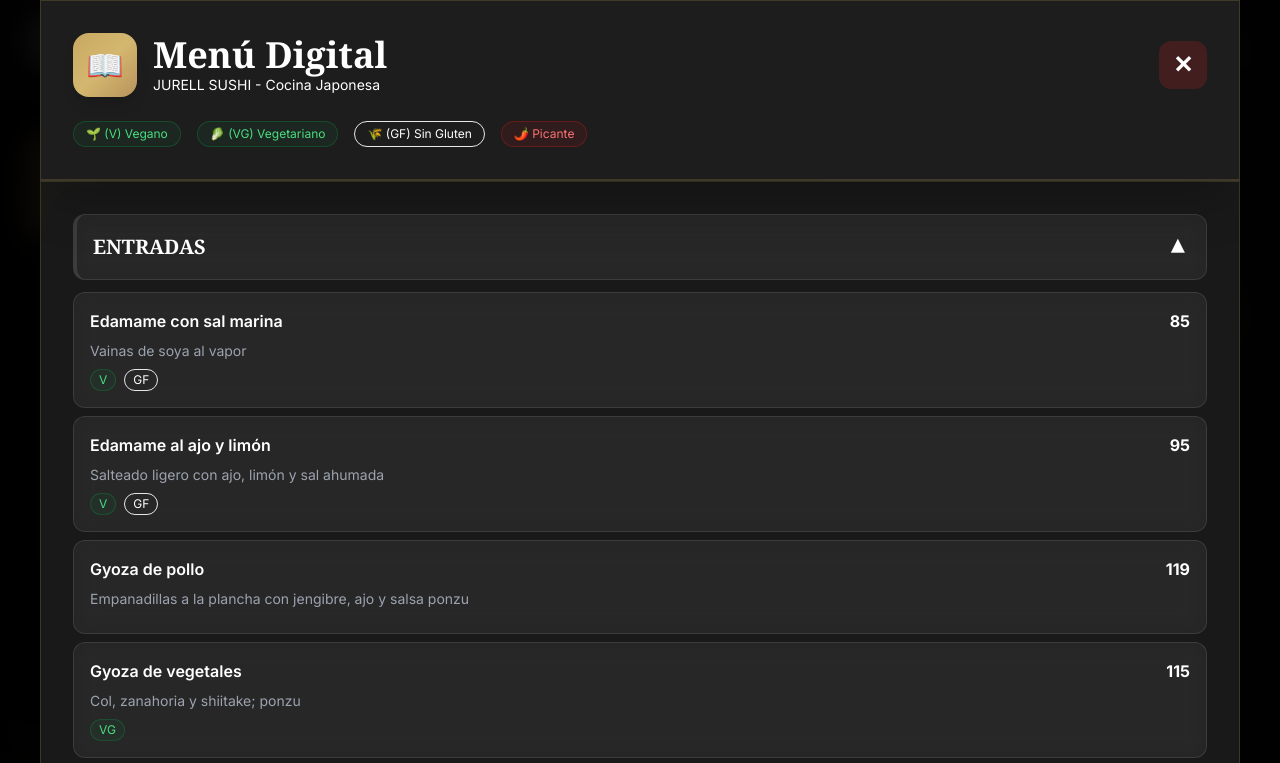
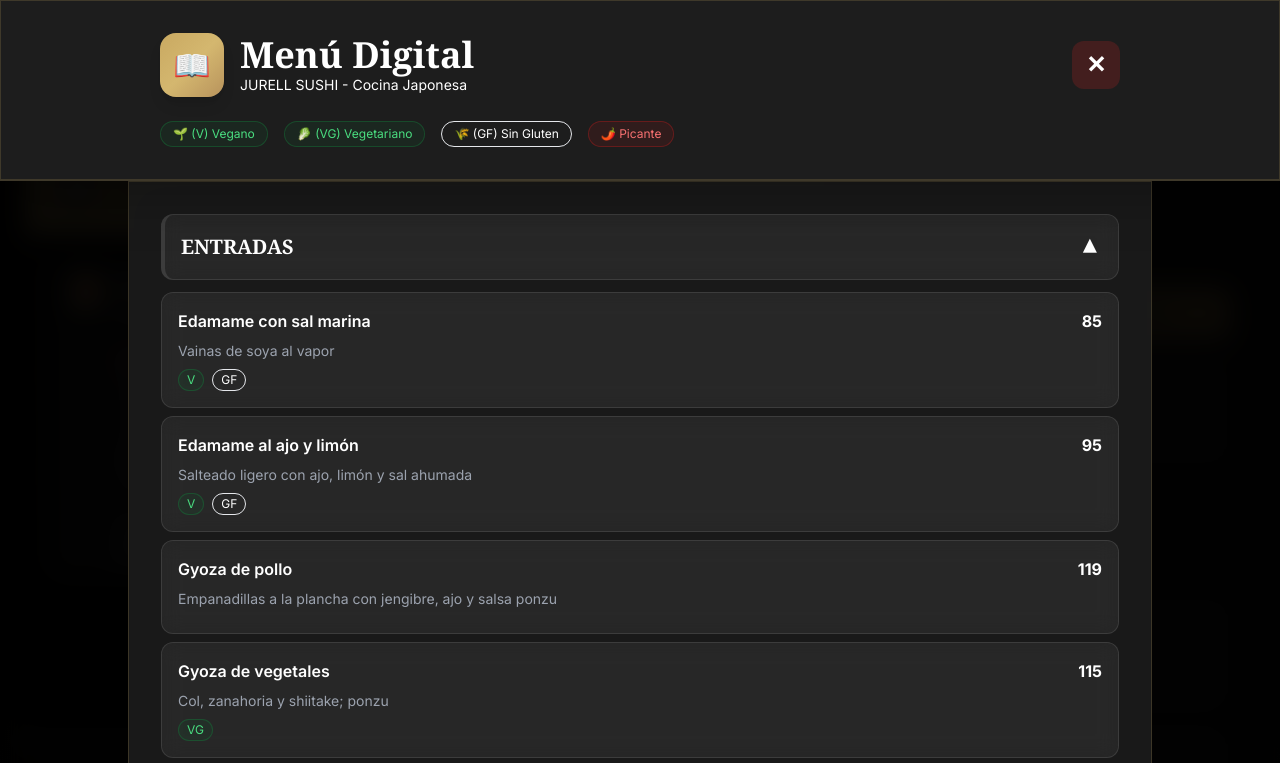
Before and after one commit to notfoxes/sushi-chatbot-ai, a website: page index.html in a window 1280 px wide. Both pictures are taken after a click on the button "📖 Ver Menú". Shown: the top 763 px of the page. Drawn offline with nearby package versions, Linux system fonts and the light colour scheme.

Commit message:
Update index.html

```diff
--- a/index.html
+++ b/index.html
@@ -186,25 +186,30 @@
             background: rgba(0, 0, 0, 0.95);
             backdrop-filter: blur(12px);
             z-index: 100;
-            overflow-y: auto;
             display: flex;
-            align-items: flex-start;
-            padding: 0;
+            flex-direction: column;
         }
 
         .modal-container {
             width: 100%;
-            max-width: 1200px;
-            margin: 0 auto;
-            position: relative;
+            height: 100%;
+            display: flex;
+            flex-direction: column;
+            overflow: hidden;
         }
 
         .menu-header-sticky {
-            position: sticky;
-            top: 0;
+            position: relative;
             z-index: 110;
             background: rgba(30, 30, 30, 0.98);
             backdrop-filter: blur(20px);
+            flex-shrink: 0;
+        }
+
+        .menu-content-scroll {
+            flex: 1;
+            overflow-y: auto;
+            overflow-x: hidden;
         }
 
         .spicy-icon { color: #d94a4a; }
@@ -416,9 +421,9 @@
     <!-- Menu Modal (Carta Digital) -->
     <div id="menuModal" class="hidden modal-backdrop" onclick="closeMenuBackdrop(event)">
         <div class="modal-container">
-            <!-- Header de la Carta (STICKY) -->
+            <!-- Header de la Carta (FIJO) -->
             <div class="menu-header-sticky glass-dark border-b-2 border-gold-900/30 shadow-2xl">
-                <div class="p-6 md:p-8">
+                <div class="max-w-5xl mx-auto p-6 md:p-8">
                     <div class="flex justify-between items-center">
                         <div class="flex items-center space-x-4">
                             <div class="w-12 h-12 md:w-16 md:h-16 gold-gradient rounded-2xl flex items-center justify-center text-2xl md:text-3xl shadow-lg">
@@ -444,9 +449,11 @@
                 </div>
             </div>
 
-            <!-- Contenido del Menú (Scrolleable) -->
-            <div id="menuContent" class="glass-dark p-6 md:p-8 space-y-6">
-                <!-- Se llenará dinámicamente con JavaScript -->
+            <!-- Contenido del Menú (SCROLLEABLE) -->
+            <div class="menu-content-scroll">
+                <div id="menuContent" class="max-w-5xl mx-auto glass-dark p-6 md:p-8 space-y-6">
+                    <!-- Se llenará dinámicamente con JavaScript -->
+                </div>
             </div>
         </div>
     </div>
```
